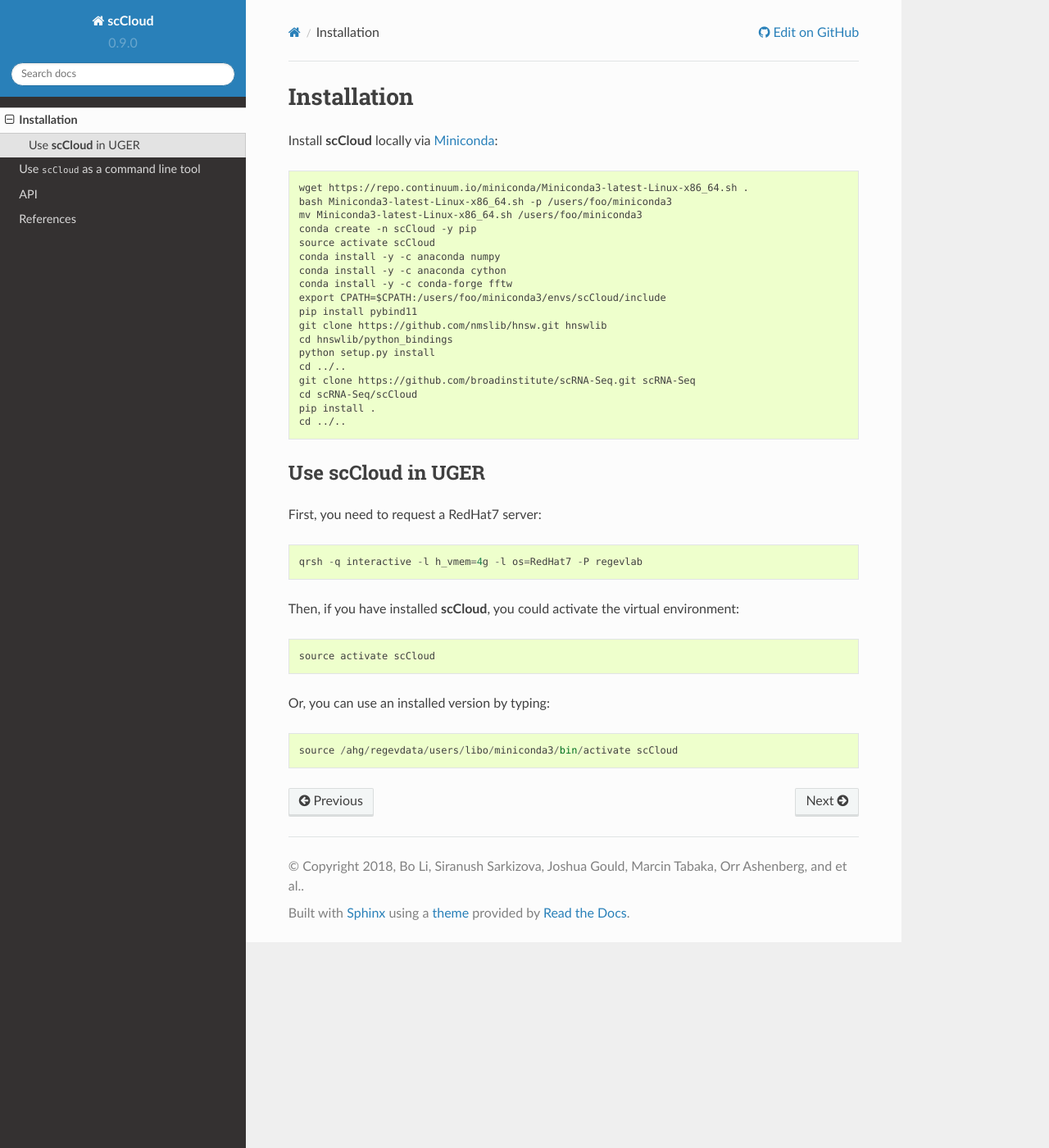
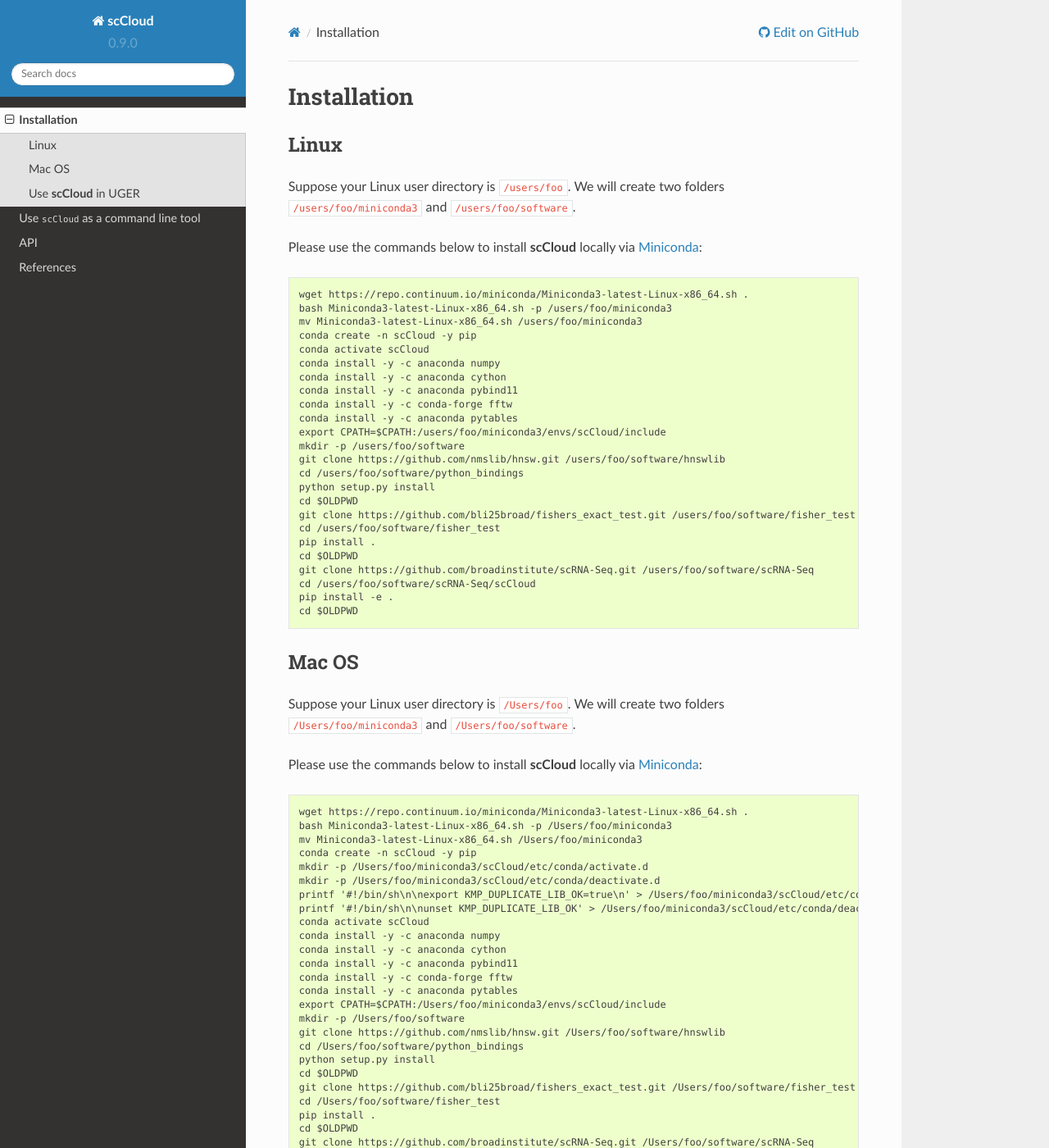
Before and after one commit to lilab-bcb/pegasus, a Sphinx documentation site: the page built from scCloud/docs/installation.rst, in a window 1280 px wide and 1400 px high. Shown: the whole window at 82% size. Built offline with Sphinx 7.4.7 and the Read the Docs theme 2.0.0, drawn with Linux system fonts in a browser that asks for light colours; formulas are drawn with MathJax 3; some of the changed text lies outside the part shown.

Commit message:
Updated how to install scCloud

```diff
--- a/scCloud/docs/installation.rst
+++ b/scCloud/docs/installation.rst
@@ -1,26 +1,73 @@
 Installation
 ------------
 
-Install **scCloud** locally via Miniconda_::
+Linux
++++++
+
+Suppose your Linux user directory is ``/users/foo``. We will create two folders ``/users/foo/miniconda3`` and ``/users/foo/software``.
+
+Please use the commands below to install **scCloud** locally via Miniconda_::
 
 	wget https://repo.continuum.io/miniconda/Miniconda3-latest-Linux-x86_64.sh .
 	bash Miniconda3-latest-Linux-x86_64.sh -p /users/foo/miniconda3
 	mv Miniconda3-latest-Linux-x86_64.sh /users/foo/miniconda3
 	conda create -n scCloud -y pip
-	source activate scCloud
+	conda activate scCloud
 	conda install -y -c anaconda numpy
 	conda install -y -c anaconda cython
+	conda install -y -c anaconda pybind11
 	conda install -y -c conda-forge fftw
+	conda install -y -c anaconda pytables
 	export CPATH=$CPATH:/users/foo/miniconda3/envs/scCloud/include
-	pip install pybind11
-	git clone https://github.com/nmslib/hnsw.git hnswlib
-	cd hnswlib/python_bindings
+	mkdir -p /users/foo/software
+	git clone https://github.com/nmslib/hnsw.git /users/foo/software/hnswlib
+	cd /users/foo/software/python_bindings
 	python setup.py install
-	cd ../..
-	git clone https://github.com/broadinstitute/scRNA-Seq.git scRNA-Seq
-	cd scRNA-Seq/scCloud
+	cd $OLDPWD
+	git clone https://github.com/bli25broad/fishers_exact_test.git /users/foo/software/fisher_test
+	cd /users/foo/software/fisher_test
 	pip install .
-	cd ../..
+	cd $OLDPWD
+	git clone https://github.com/broadinstitute/scRNA-Seq.git /users/foo/software/scRNA-Seq
+	cd /users/foo/software/scRNA-Seq/scCloud
+	pip install -e .
+	cd $OLDPWD
+
+Mac OS
+++++++
+
+Suppose your Linux user directory is ``/Users/foo``. We will create two folders ``/Users/foo/miniconda3`` and ``/Users/foo/software``.
+
+Please use the commands below to install **scCloud** locally via Miniconda_::
+
+	wget https://repo.continuum.io/miniconda/Miniconda3-latest-Linux-x86_64.sh .
+	bash Miniconda3-latest-Linux-x86_64.sh -p /Users/foo/miniconda3
+	mv Miniconda3-latest-Linux-x86_64.sh /Users/foo/miniconda3
+	conda create -n scCloud -y pip
+	mkdir -p /Users/foo/miniconda3/scCloud/etc/conda/activate.d
+	mkdir -p /Users/foo/miniconda3/scCloud/etc/conda/deactivate.d
+	printf '#!/bin/sh\n\nexport KMP_DUPLICATE_LIB_OK=true\n' > /Users/foo/miniconda3/scCloud/etc/conda/activate.d/env_vars.sh
+	printf '#!/bin/sh\n\nunset KMP_DUPLICATE_LIB_OK' > /Users/foo/miniconda3/scCloud/etc/conda/deactivate.d/env_vars.sh
+	conda activate scCloud
+	conda install -y -c anaconda numpy
+	conda install -y -c anaconda cython
+	conda install -y -c anaconda pybind11
+	conda install -y -c conda-forge fftw
+	conda install -y -c anaconda pytables
+	export CPATH=$CPATH:/Users/foo/miniconda3/envs/scCloud/include
+	mkdir -p /Users/foo/software
+	git clone https://github.com/nmslib/hnsw.git /Users/foo/software/hnswlib
+	cd /Users/foo/software/python_bindings
+	python setup.py install
+	cd $OLDPWD
+	git clone https://github.com/bli25broad/fishers_exact_test.git /Users/foo/software/fisher_test
+	cd /Users/foo/software/fisher_test
+	pip install .
+	cd $OLDPWD
+	git clone https://github.com/broadinstitute/scRNA-Seq.git /Users/foo/software/scRNA-Seq
+	cd /Users/foo/software/scRNA-Seq/scCloud
+	pip install -e .
+	cd $OLDPWD
 
 Use **scCloud** in UGER
 ++++++++++++++++++++++++
```
Also changed, not shown: 1 other file.
